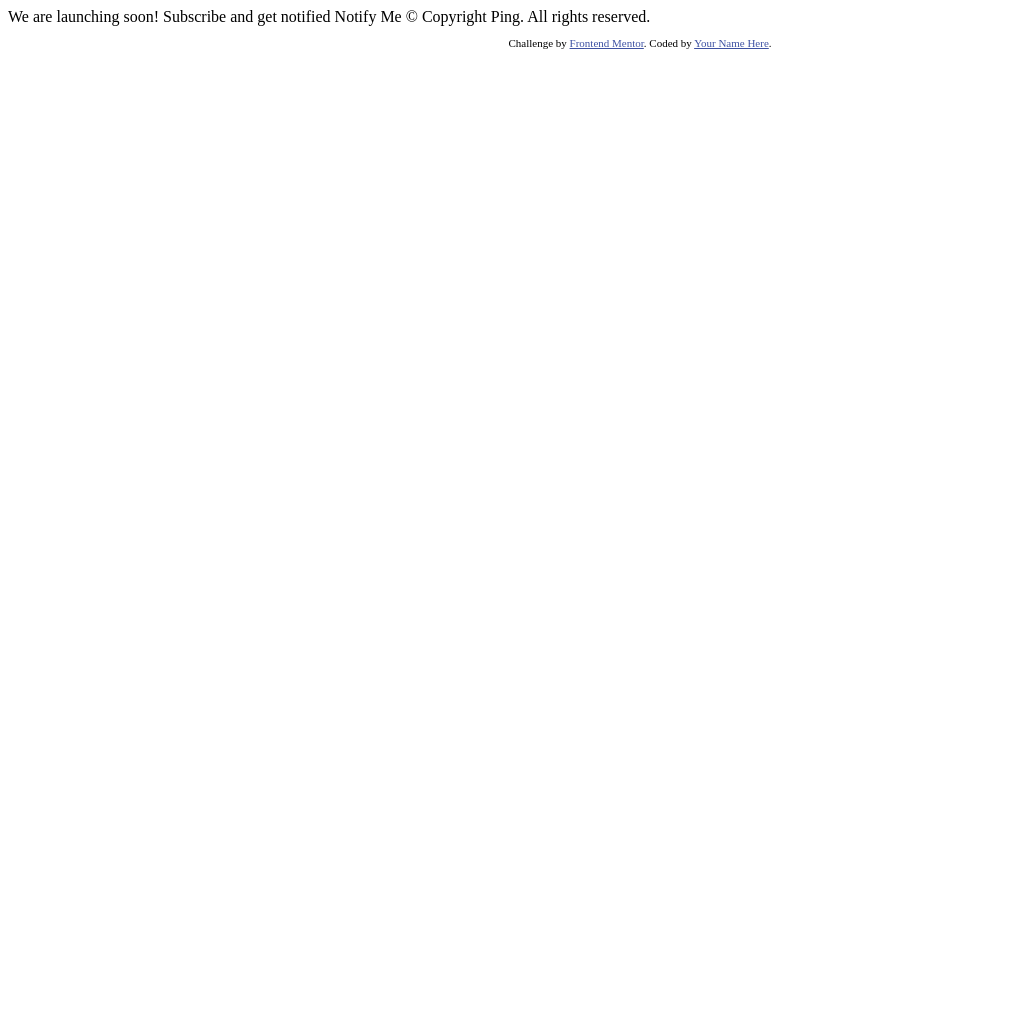
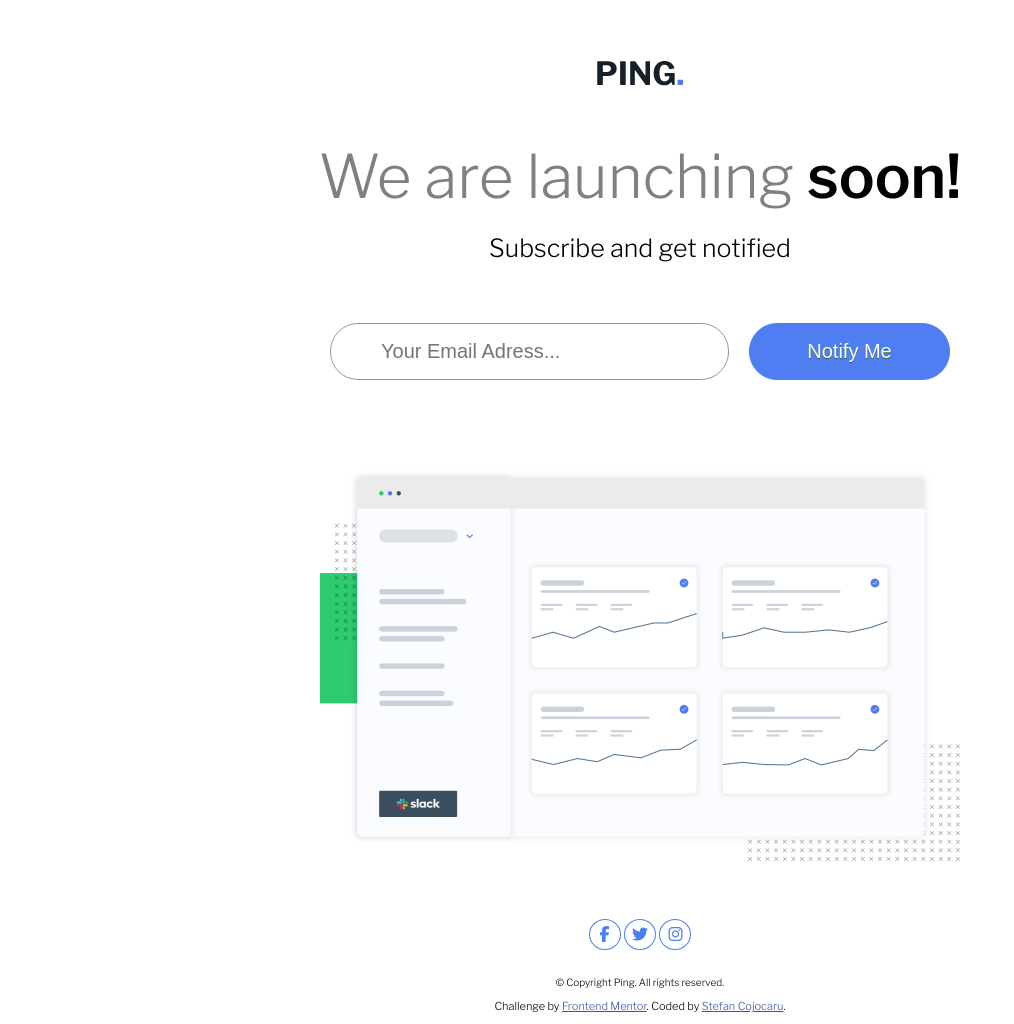
Before and after one commit to UncleKhab/frontend-ping-coming-soon, a plain HTML site: page index.html in a window 1280 px wide. Shown: the whole page, without its empty margins (0-1014 px from the left). Before the commit the page ends 800 px from the top, so only its background shows below. Drawn offline with nearby package versions, Linux system fonts and the light colour scheme.

Commit message:
Add files via upload

```diff
--- /dev/null
+++ b/app.js
@@ -0,0 +1,50 @@
+const userInput = document.getElementById('user-input');
+const userSubmit = document.getElementById('user-submit');
+
+userSubmit.addEventListener('click', sendEmail);
+
+function sendEmail(e){
+  if(userInput.value === '' ){
+    showMessage("Whoops! It looks like you forgot to add your email", 'red');
+  }else if(validateEmail(userInput.value) === false){
+    showMessage("Whoops! Email template should be name@host.com", 'red');
+  }else{
+    showMessage('Email Sent', 'green');
+  }
+
+
+  e.preventDefault();
+}
+
+function validateEmail(email)
+    {
+        var re = /\S+@\S+\.\S+/;
+        return re.test(email);
+    }
+
+function showMessage(msg,color){
+  //getting the elements needed
+  const form = document.querySelector('.email-form');
+  const inputField = document.getElementById('user-submit');
+  //Set input border Color
+  document.getElementById('user-input').style.borderColor = color;
+  //Create an element
+  const errorPar = document.createElement('p');
+  //Give Element a Class
+  errorPar.className = 'error';
+  //add the text
+  errorPar.appendChild(document.createTextNode(msg));
+  //set text color
+  errorPar.style.color = color;
+  //Inserting the Error
+  form.insertBefore(errorPar, inputField);
+  //clearing error after 3 seconds
+  setTimeout(clearError,3000);
+
+}
+
+function clearError(){
+  document.querySelector('.error').remove();
+  document.getElementById('user-input').style.borderColor = 'black';
+  userInput.value = '';
+}
--- a/index.html
+++ b/index.html
@@ -4,7 +4,12 @@
   <meta charset="UTF-8">
   <meta name="viewport" content="width=device-width, initial-scale=1.0"> <!-- displays site properly based on user's device -->
 
+
+  <link href="https://fonts.googleapis.com/css2?family=Libre+Franklin:wght@300;600;700&display=swap" rel="stylesheet">
+  <script src="https://kit.fontawesome.com/84ee8e9e43.js" crossorigin="anonymous"></script>
+
   <link rel="icon" type="image/png" sizes="32x32" href="./images/favicon-32x32.png">
+  <link rel="stylesheet" href="style.css">
 
   <title>Frontend Mentor | Ping coming soon page</title>
 
@@ -16,19 +21,51 @@
 </head>
 <body>
 
-  We are launching soon!
+  <section class="header">
+    <div class="container">
+      <img src="images/logo.svg" alt="logo">
+      <h1 class="big-header">We are launching <strong>soon!</strong></h1>
+      <h6 class="big-description">Subscribe and get notified</h6>
+    </div>
 
-  Subscribe and get notified
+    <div class="container">
+      <form class = "email-form">
 
-  Notify Me
+        <input type="email" name="user-input" id="user-input" class= "item" placeholder = "Your Email Adress...">
 
-  &copy; Copyright Ping. All rights reserved.
+        <button type="submit" id="user-submit" class = "custom-btn item">Notify Me</button>
+      </form>
+
+    </div>
+
+
+  </section>
+
+  <section class="body">
+    <div class="container">
+      <img src="images/illustration-dashboard.png" alt="dashboard" class = "main-image">
+    </div>
+  </section>
+
+  <section class="footer">
+    <div class="social">
+      <a href="#" class="icon"><i class="fab fa-facebook-f"></i></a>
+      <a href="#" class="icon"><i class="fab fa-twitter"></i></a>
+      <a href="#" class="icon"><i class="fab fa-instagram"></i></a>
+    </div>
+   <p class="copyrights"> &copy; Copyright Ping. All rights reserved.</p>
+  </section>
+
+
 
   <footer>
     <p class="attribution">
       Challenge by <a href="https://www.frontendmentor.io?ref=challenge" target="_blank">Frontend Mentor</a>.
-      Coded by <a href="#">Your Name Here</a>.
+      Coded by <a href="#">Stefan Cojocaru</a>.
     </p>
   </footer>
+
+
+  <script src="app.js"></script>
 </body>
 </html>
--- /dev/null
+++ b/style.css
@@ -0,0 +1,121 @@
+body {
+  text-align:center;
+  box-sizing:border-box;
+  padding:0;
+  margin:0;
+  font-family: 'Libre Franklin';
+}
+
+.container {
+  margin: 60px auto;
+}
+
+.big-header {
+  font-size:60px;
+  font-weight:normal;
+  color:gray;
+  margin:50px 0 0;
+}
+
+.big-header strong {
+  color:black;
+  font-weight:600;
+}
+
+.big-description {
+  font-size:25px;
+  font-weight:300;
+  margin:20px 0;
+}
+
+.email-form {
+  display:flex;
+  justify-content:center;
+  width:50%;
+  margin:auto;
+
+}
+
+
+#user-input {
+  font-size:20px;
+  padding:16px 50px;
+  border-radius:28px;
+  border:1px solid #969696;
+  flex:3;
+}
+
+#user-input:focus{
+ outline:none;
+}
+
+.item{
+  margin:0 10px;
+}
+.custom-btn {
+	background-color:#4f7ef3;
+	border-radius:28px;
+	border:1px solid #4f7ef3;
+	display:inline-block;
+	cursor:pointer;
+	color:#ffffff;
+	font-family:Arial;
+	font-size:20px;
+	padding:16px 50px;
+	text-decoration:none;
+  text-shadow:0px 1px 0px #2f6627;
+  flex:1;
+}
+.custom-btn:hover {
+	background-color:#759eff;
+}
+.custom-btn:active , .custom-btn:focus {
+	outline:none;
+}
+
+.main-image {
+  width:50%;
+  margin-top:30px;
+}
+.fab{
+  width:20px;
+  height:20px;
+}
+.icon {
+  padding:5px;
+  border:1px solid #4f7ef3;
+  border-radius:50%;
+  color:#4f7ef3;
+
+}
+
+.social {
+  margin: 30px 0;
+}
+
+.copyrights {
+  font-size:10px;
+}
+
+.icon:hover {
+  color:white;
+  background-color:#4f7ef3;
+}
+
+
+
+@media only screen and (max-width:700px){
+  .email-form{
+    flex-direction:column;
+    width:80%;
+  }
+
+  #user-input {
+    margin:10px;
+  }
+
+  .main-image {
+    width:80%;
+  }
+
+}
```
Also changed, not shown: 1 other file.
